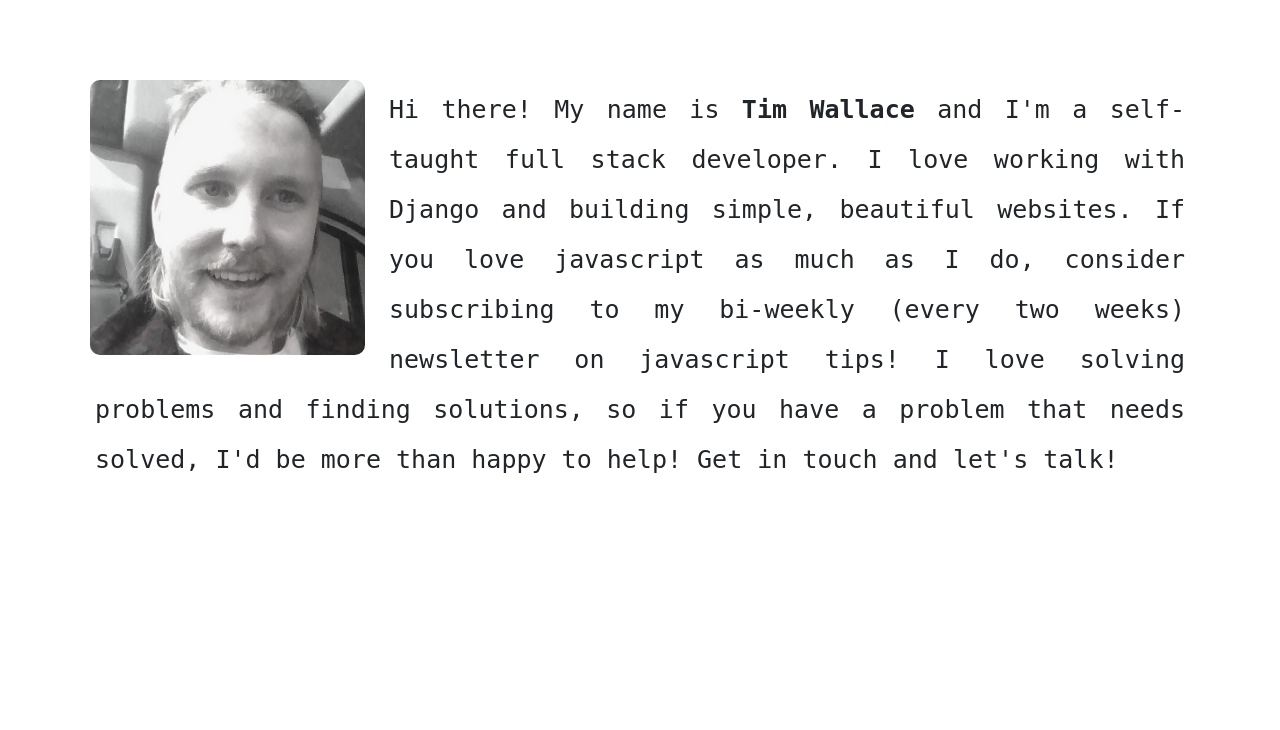
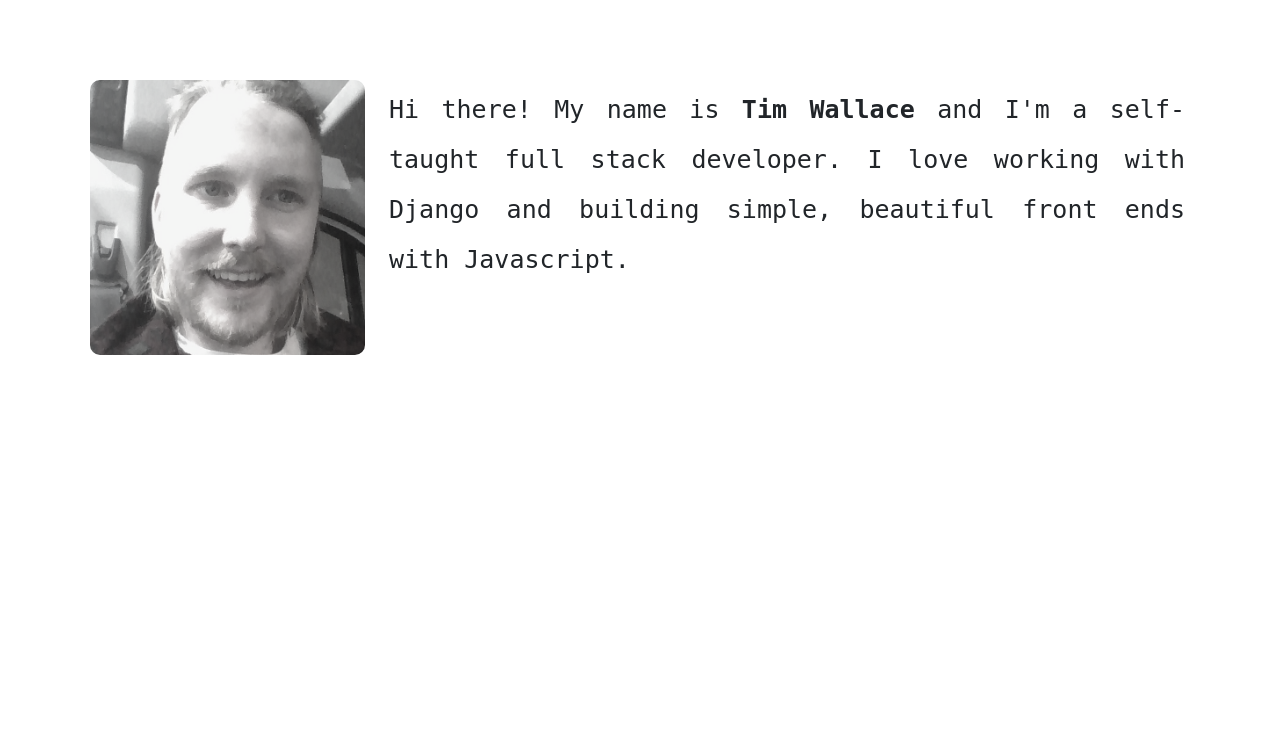
Before and after one commit to TimWallaceDev/personalWebsite, a Django app: page / in a window 1280 px wide. Shown: the part 59-789 px from the top of the page. Run offline with Django 3.2, Linux system fonts and the light colour scheme; some libraries are stand-ins or nearby versions.

Commit message:
changed homepage description

```diff
--- a/website/templates/website/5.html
+++ b/website/templates/website/5.html
@@ -64,9 +64,7 @@
 			<img src="{% static 'website/walla 2.jpg' %}" class="headshot">
 
 			<p class="padding-5px text-justify" id="home-bio">Hi there! My name is <b>Tim Wallace</b> and I'm a
-				self-taught full stack developer. I love working with Django and building simple, beautiful websites. If you love javascript as much as I do, consider subscribing to my bi-weekly (every two weeks) newsletter on javascript tips! I love solving problems and
-				finding solutions, so if you have a problem that needs solved, I'd be more than happy to help! Get in
-				touch and let's talk!</p>
+				self-taught full stack developer. I love working with Django and building simple, beautiful front ends with Javascript. </p>
 		</div>
 	</div>
 
```
